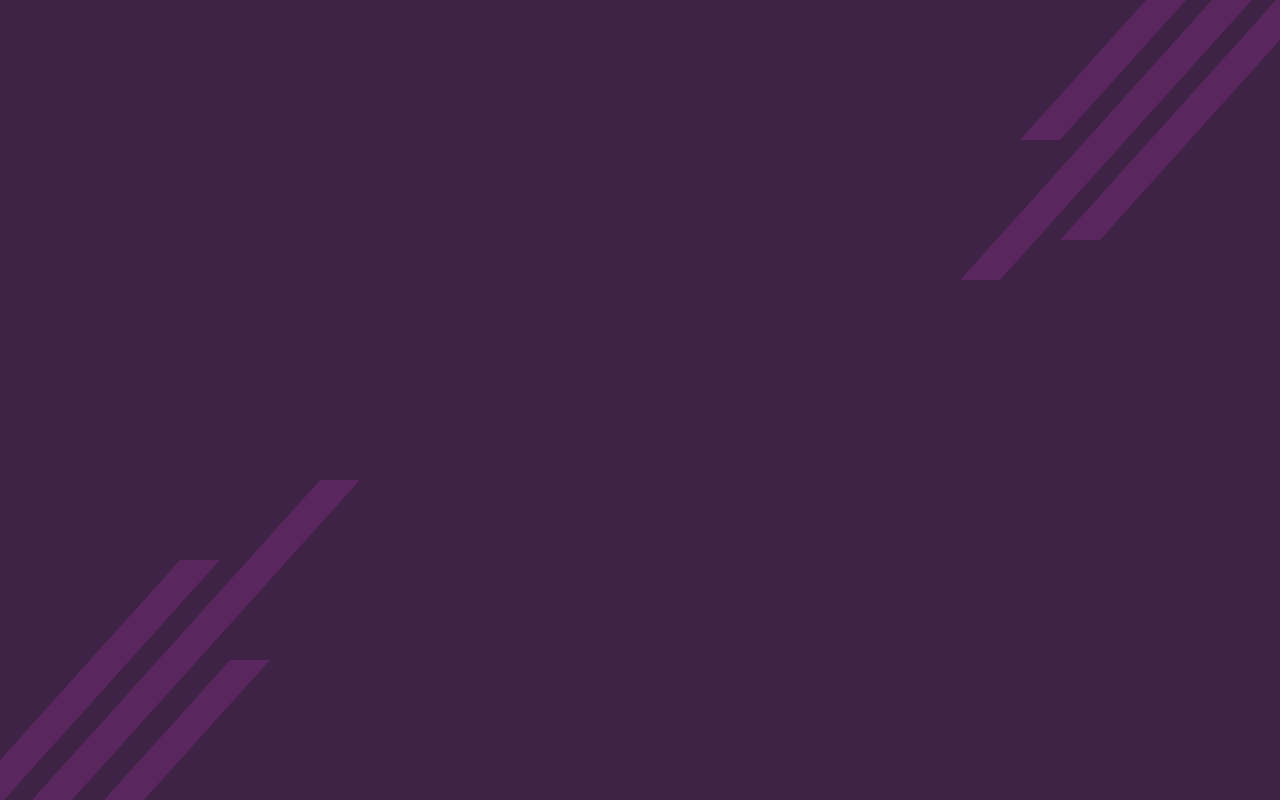
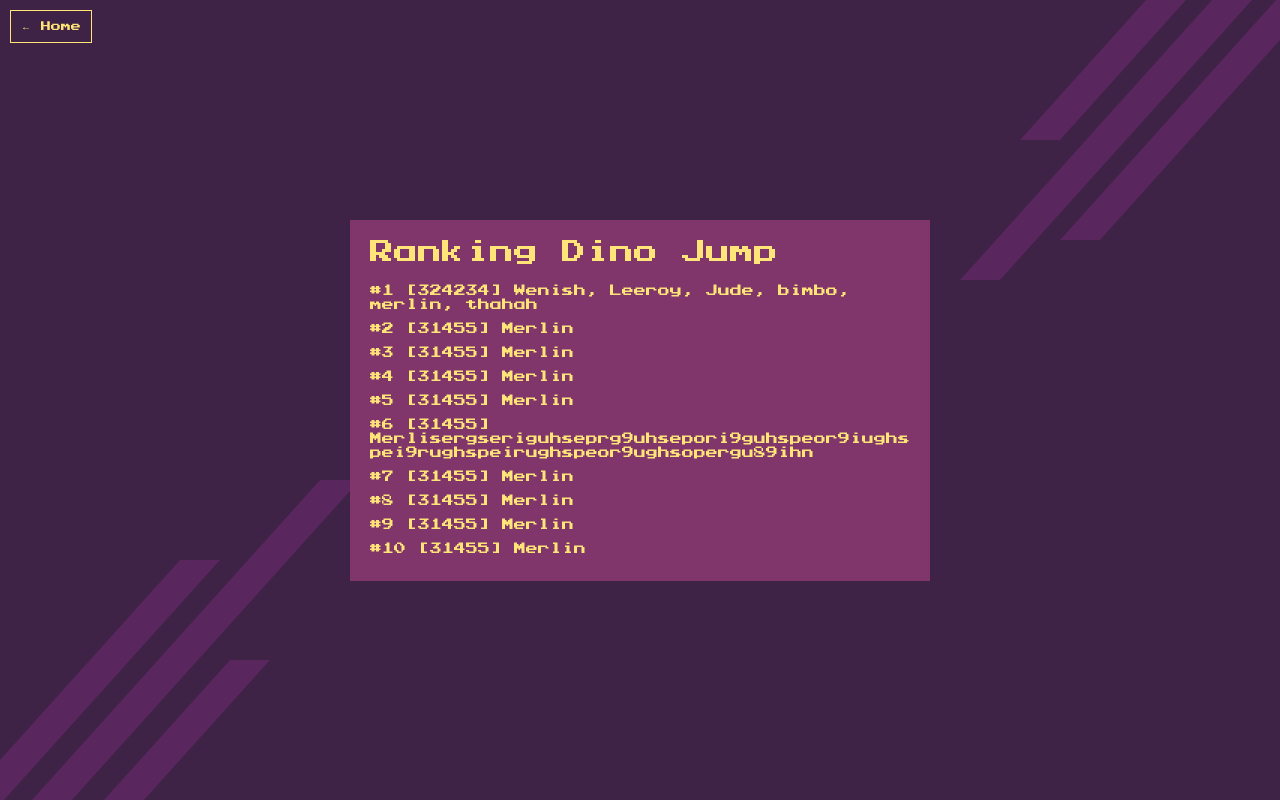
Before and after one commit to dinofunland/dino-fun-land, a Vue app: page /dino-jump-ranking in a window 1280 px wide. Before the commit this address had no page. Built offline with nearby package versions, Linux system fonts and the light colour scheme.

Commit message:
feat: ranking list

```diff
--- /dev/null
+++ b/src/components/PageDinoJumpRanking.vue
@@ -0,0 +1,60 @@
+<template>
+    <div class="page">
+        <div class="container">
+            <div class="heading">Ranking Dino Jump</div>
+            <div class="ranking-list">
+                <div
+                    class="ranking-list-item"
+                >#1 [324234] Wenish, Leeroy, Jude, bimbo, merlin, thahah</div>
+                <div class="ranking-list-item">#2 [31455] Merlin</div>
+                <div class="ranking-list-item">#3 [31455] Merlin</div>
+                <div class="ranking-list-item">#4 [31455] Merlin</div>
+                <div class="ranking-list-item">#5 [31455] Merlin</div>
+                <div
+                    class="ranking-list-item"
+                >#6 [31455] Merlisergseriguhseprg9uhsepori9guhspeor9iughspei9rughspeirughspeor9ughsopergu89ihn</div>
+                <div class="ranking-list-item">#7 [31455] Merlin</div>
+                <div class="ranking-list-item">#8 [31455] Merlin</div>
+                <div class="ranking-list-item">#9 [31455] Merlin</div>
+                <div class="ranking-list-item">#10 [31455] Merlin</div>
+            </div>
+        </div>
+    </div>
+    <BackToHome />
+</template>
+<script setup lang="ts">
+import { defineAsyncComponent } from 'vue';
+
+const BackToHome = defineAsyncComponent(() => import('./ButtonBackToHome.vue'))
+
+</script>
+<style scoped>
+.page {
+    height: calc(100% - 2rem);
+    display: flex;
+    justify-content: center;
+    align-items: center;
+    padding: 1rem;
+}
+
+.heading {
+    font-size: clamp(1.4rem, 3vw, 2.4rem);
+    padding-bottom: 1.5rem;
+}
+
+.container {
+    background-color: #80366b;
+    padding: 2rem;
+    max-width: calc(100% - 4rem);
+}
+
+.ranking-list-item {
+    padding-top: 0.5rem;
+    padding-bottom: 0.5rem;
+    max-width: 45ch;
+    word-wrap: break-word;
+    overflow: hidden;
+    font-size: 1.2rem;
+    line-height: 1.4rem;
+}
+</style>
--- a/src/components/PageHome.vue
+++ b/src/components/PageHome.vue
@@ -1,13 +1,16 @@
 <template>
   <div class="container">
     <h1 class="title">DINO FUN LAND</h1>
-    <router-link to="/dino-jump" class="link">Play Dino Jump &#8594</router-link>
+    <div class="links">
+      <router-link to="/dino-jump" class="link">Play Dino Jump &#8594</router-link>
+      <router-link to="/dino-jump-ranking" class="link">Ranking Dino Jump &#8594</router-link>
+    </div>
     <!--<router-link to="/dino-jump-demo">Go To Dino Jump Demo &#8594</router-link>-->
   </div>
 </template>
 <script setup lang="ts">
 </script>
-<style>
+<style scoped>
 .title {
   font-size: clamp(2.4rem, 5vw, 6.4rem);
   text-shadow: 7px 7px #5a265e;
@@ -21,10 +24,19 @@
   justify-content: center;
   gap: 10px;
 }
+
+.links {
+  display: flex;
+  flex-direction: column;
+  gap: 2rem;
+}
+
 .link {
+  display: inline-block;
   border: 1px solid;
   font-size: clamp(1.6rem, 2vw, 2.4rem);
   padding: 1em;
+  text-align: center;
 }
 
 @media screen and (max-width: 819px) {
--- a/src/index.css
+++ b/src/index.css
@@ -18,6 +18,10 @@
   margin: 0;
 }
 
+html, body, #app {
+  height: 100%;
+}
+
 a {
   color: #ffe478;
   text-decoration: none;
--- a/src/router/index.ts
+++ b/src/router/index.ts
@@ -12,6 +12,11 @@
         component: () => import('../components/PageDinoJump.vue')
     },
     {
+        path: '/dino-jump-ranking',
+        name: 'PageDinoJumpRanking',
+        component: () => import('../components/PageDinoJumpRanking.vue')
+    },
+    {
         path: '/dino-jump-demo',
         name: 'PageDinoJumpDemo',
         component: () => import('../components/PageDinoJumpDemo.vue')
```
